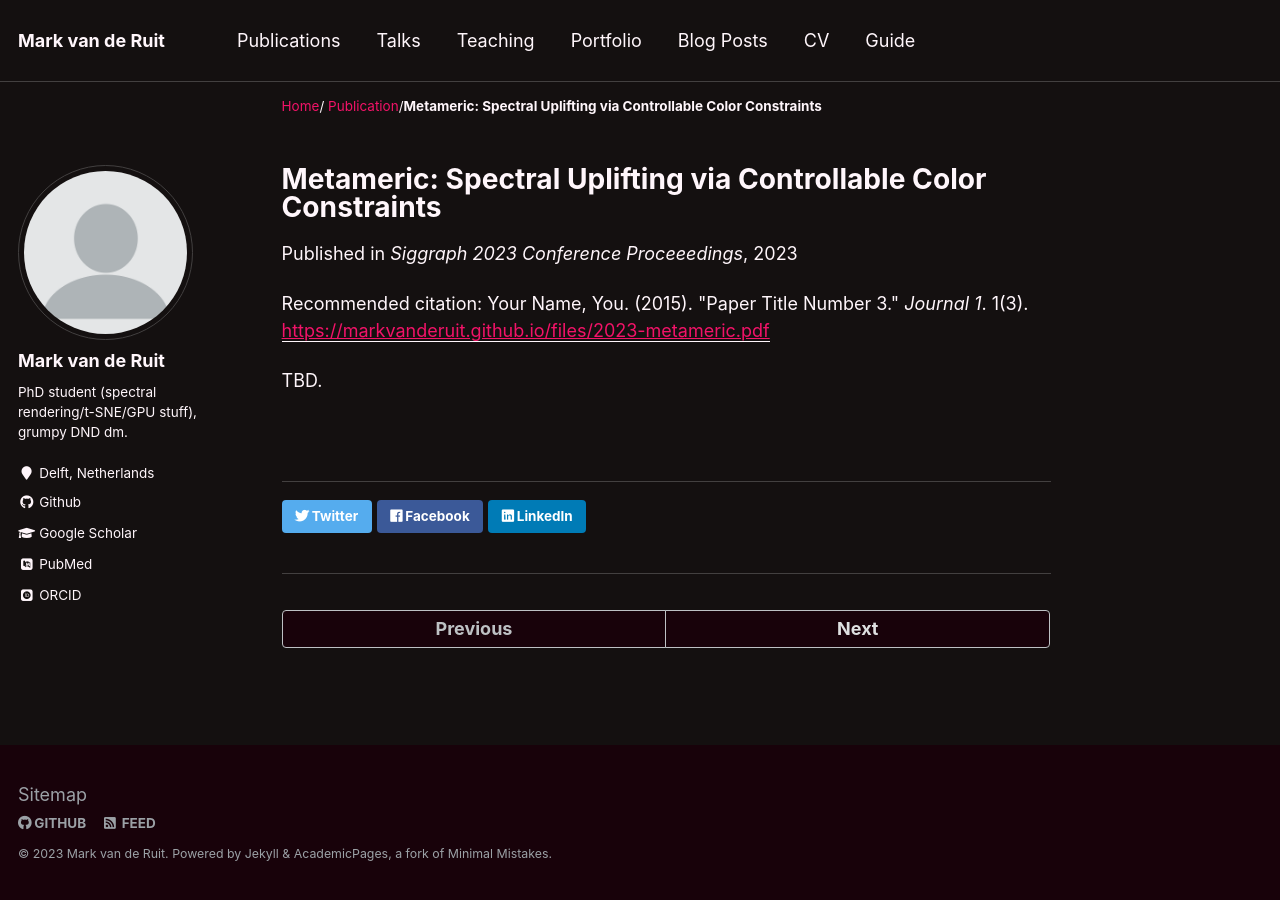
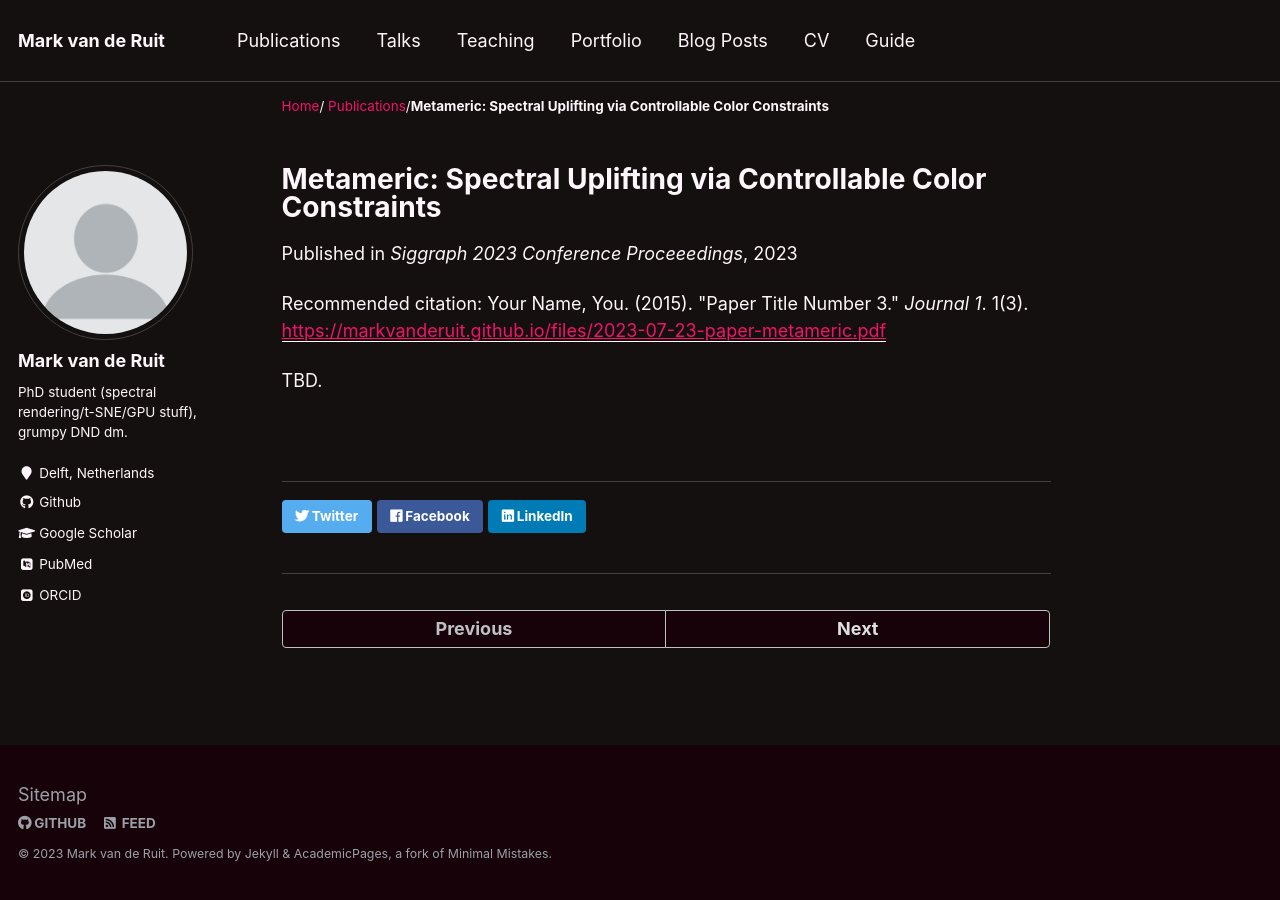
Before and after one commit to Markvanderuit/markvanderuit.github.io, a Jekyll site: the page built from _publications/2023-07-23-paper-metameric.md, in a window 1280 px wide. Built offline with Jekyll 4.4.1, drawn with Linux system fonts in a browser that asks for light colours; some web fonts are replaced.

Commit message:
Updated paper date information

```diff
--- a/_publications/2023-paper-metameric.md
+++ b/_publications/2023-07-23-paper-metameric.md
@@ -1,11 +1,11 @@
 ---
 title: "Metameric: Spectral Uplifting via Controllable Color Constraints"
 collection: publications
-permalink: /publication/2023-metameric
+permalink: /publications/2023-07-23-paper-metameric
 excerpt: 'This paper is about the number 4. The number 5 is left for future work.'
-date: 2023-10-01
+date: 2023-07-23
 venue: 'Siggraph 2023 Conference Proceeedings'
-paperurl: 'https://markvanderuit.github.io/files/2023-metameric.pdf'
+paperurl: 'https://markvanderuit.github.io/files/2023-07-23-paper-metameric.pdf'
 citation: 'Your Name, You. (2015). &quot;Paper Title Number 3.&quot; <i>Journal 1</i>. 1(3).'
 ---
 
```
